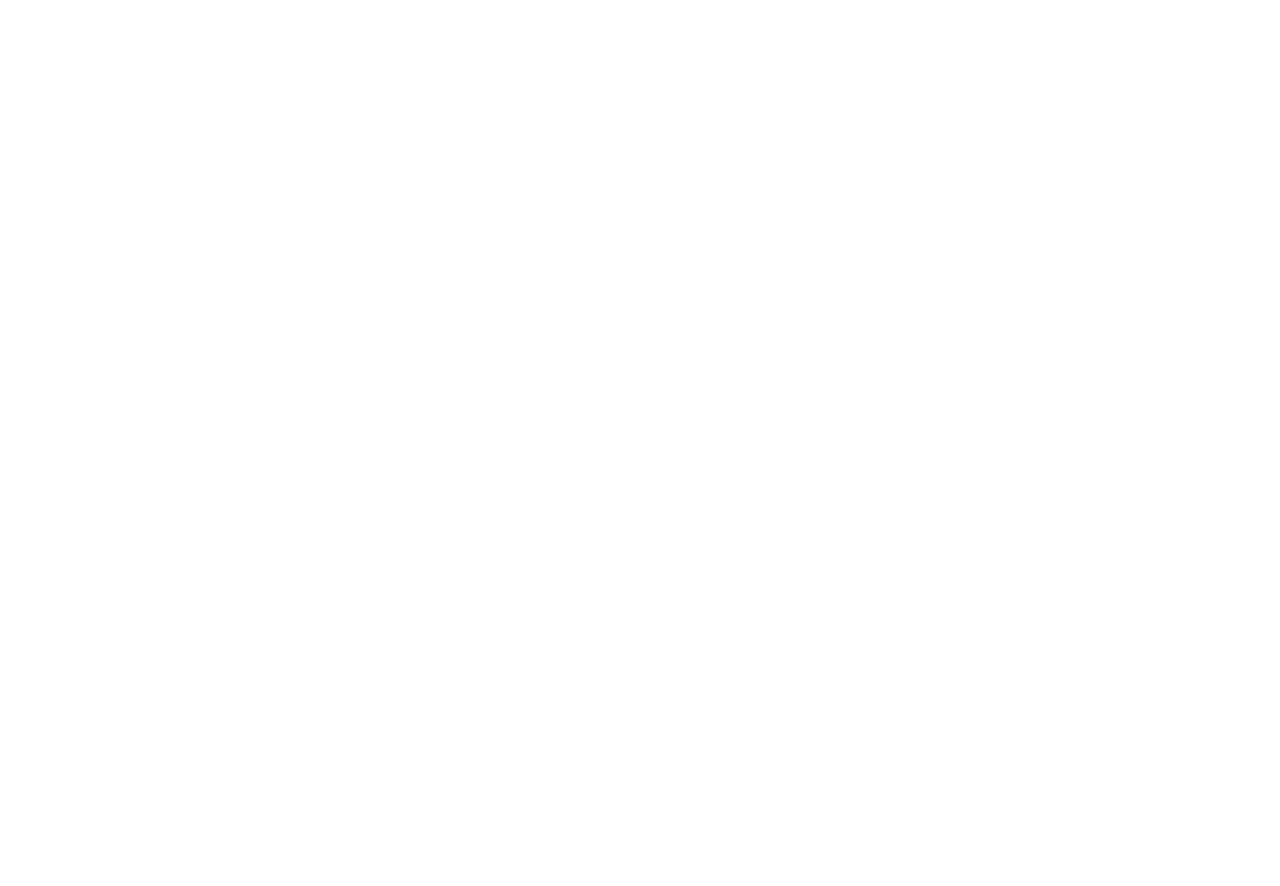
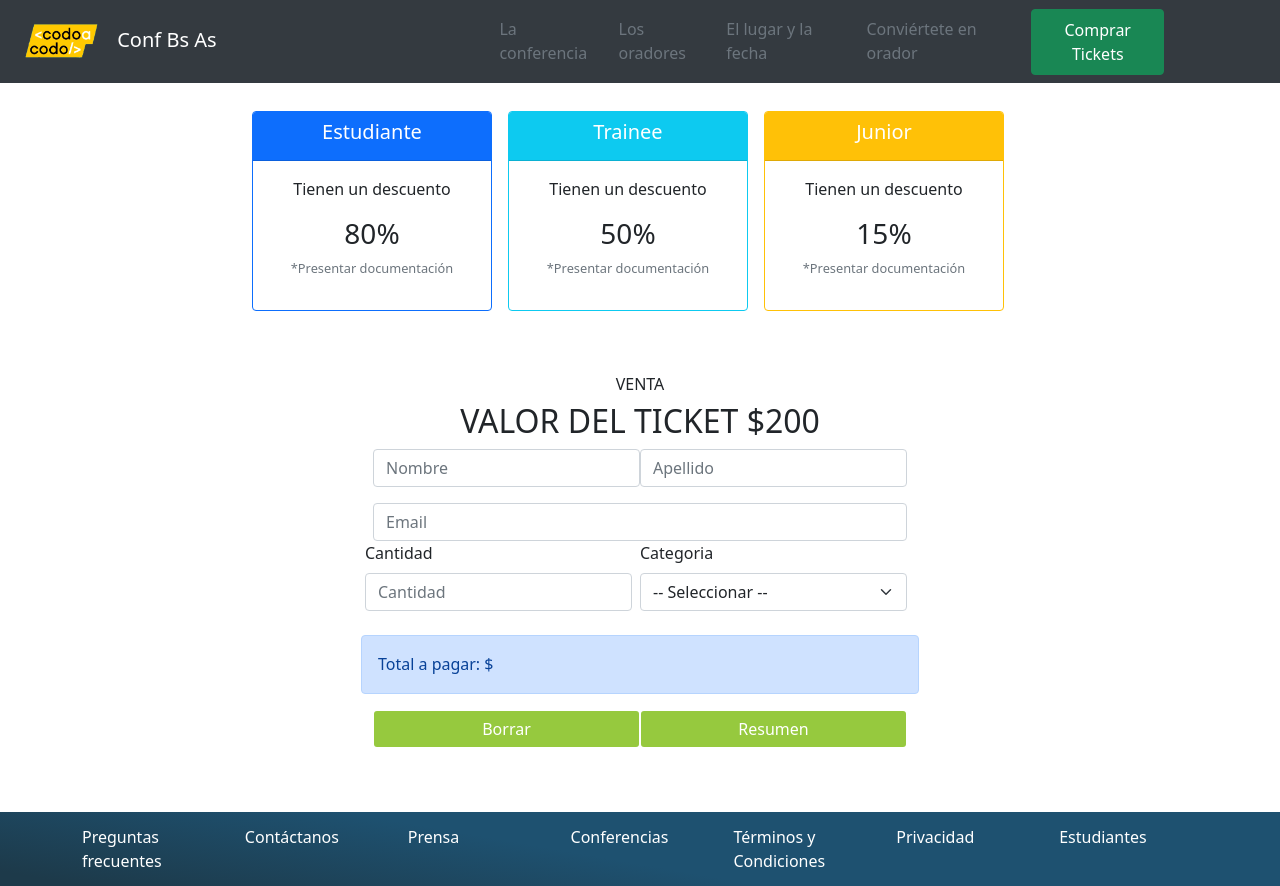
Before and after one commit to priscila-ds8/Proyecto-Final-CAC, a plain HTML site: page pages/comprar_tickets.html in a window 1280 px wide. Before the commit the page ends 800 px from the top, so only its background shows below. Drawn offline with Linux system fonts and the light colour scheme.

Commit message:
actualización comprar tickets con JS

```diff
--- a/css/estilos.css
+++ b/css/estilos.css
@@ -10,7 +10,7 @@
 
 .justificadoNav{
     display: flex;
-    padding-left: 30%;
+    padding-left: 25%;
     padding-right: 10%;
     justify-content: space-around;
     width: 100%;
@@ -66,6 +66,16 @@
     padding: 1%;
 }
 
+/*--------------------------------PAGINA COMPRA D TICKETS --------------------------------------------------*/
+.tamañoLetra {
+    font-size: 0.8rem;
+}
+
+.cardTickets {
+    padding-left: 20%;
+    padding-right: 20%;
+}
+
 
 /* -------------------  MEDIA QUERIES --------------------------------*/
 @media screen and (max-width:500px){
@@ -96,7 +106,7 @@
     font-size: 0.5rem;
 }
 .estilosFooter{
-    font-size: 0.3rem;
+    font-size: 0.5rem;
     justify-content: space-around;
     padding-left: 2rem;
     padding-right: 2rem;
--- a/index.html
+++ b/index.html
@@ -11,7 +11,7 @@
     </head>
     <body>
 
-     <!---------------------- HEADER ------------------------------------>
+     <!------------------------------- HEADER ------------------------------------------------>
         <header>
             <nav class="navbar navbar-expand-lg navbar-light bgColorGris">
                 <div class="container-fluid">
@@ -28,14 +28,14 @@
                             <li class="nav-item"><a class="nav-link text-muted" href="#losOradores">Los oradores</a></li>
                             <li class="nav-item"><a class="nav-link text-muted" href="#lugarYfecha">El lugar y la fecha</a></li>
                             <li class="nav-item"><a class="nav-link text-muted" href="#convierteteEnOrador">Conviértete en orador</a></li>
-                            <li class="nav-item"><a class="nav-link text-success" href="./pages/comprartickets.html">Comprar Tickets</a></li>
+                            <li class="nav-item"><a class="nav-link text-success" href="./pages/comprar_tickets.html">Comprar Tickets</a></li>
                         </ul>
                   </div>
                 </div>
             </nav>
         </header>
 
-        <!------------------------ MAIN ------------------------------------>
+        <!------------------------------------------ MAIN -------------------------------------------->
         <main>
             <section class="position-relative">
                     <div id="carouselExampleControls" class="carousel slide" data-bs-ride="carousel">
@@ -62,7 +62,7 @@
                             <h1>Conferencia Bs. As.</h1>
                             <p class="align-items-end"> Bs As llega por primera vez a la Argentina. Un evento para compartir con nuestra comunidad, el conocimiento y experiencia de los expertos que están creando el futuro de Internet. Ven a conocer a miembros del evento, a otros estudiantes de Codo a Codo y a los oradores de primer nivel que tenemos para ti. Te esperamos!</p>
                             <a class="btn btn-outline-light" href="#convierteteEnOrador">Quiero ser orador</a>
-                            <button type="button" class="btn btn-success">Comprar tickets</button>
+                            <button type="button" class="btn btn-success" href="./pages/comprar_tickets.html"> Comprar tickets</button>
                         </div>
                     </div>
             </section>
@@ -200,5 +200,6 @@
             </footer>
 
         <script src="./js/bootstrap.bundle.min.js"></script>
+        <script src="./js/main.js "></script>
     </body>
 </html>
--- /dev/null
+++ b/js/main.js
@@ -0,0 +1,98 @@
+
+const valorTicket = 200;
+const emailValido = email => {
+   return /^[^\s@]+@[^\s@]+\.[^\s@]+$/.test (email);
+}
+
+let descuentoEstudiante = 80;
+let descuentoTrainee = 50;
+let descuentoJunior = 20;
+
+
+let nombre = document.getElementById ('nombre');
+console.log (nombre);
+let apellido = document.getElementById ('apellido');
+console.log (apellido);
+let email = document.getElementById ('email');
+console.log (email);
+let cantidad = document.getElementById ('cantidad');
+console.log (cantidad);
+let categoria = document.getElementById ('categoria');
+console.log (categoria);
+
+
+//------------ VALIDACIONES --------------------------------
+function quitarClaseError () {
+   let x = document.querySelectorAll (".form-control, .form-select");
+   let i;
+   for (i = 0; i < x.length; i++ ){
+      x [i].classList.remove ('is-invalid');
+   }
+}
+
+function resetTotalPagar () {
+   quitarClaseError ();
+   totalPagar.innerHTML = '';
+}
+
+function totalPagar () {
+   quitarClaseError ();
+
+   if (nombre.value === "") {
+      alert ( "Por favor, escribí tu nombre");
+      nombre.classList.add ("is-invalid");
+      nombre.focus ();
+      return;
+   }
+
+   if (apellido.value === "") {
+      alert ( "Por favor, escribí tu apellido");
+      apellido.classList.add ("is-invalid");
+      apellido.focus ();
+      return;
+   }
+
+   if (!emailValido (email.value)) {
+      alert ( "Por favor, escribí un email válido");
+      email.classList.add ("is-invalid");
+      email.focus ()
+      return;
+   }
+
+
+   if ((cantidad.value <= 0))   {
+      alert ("Por favor, ingresá la cantidad correcta de tickets");
+      cantidad.classList.add ("is-invalid");
+      cantidad.focus ();
+      return;
+   }
+
+   if (categoria.value === "") {
+      alert ( "Por favor, escribí la categoría");
+      categoria.classList.add ("is-invalid");
+      categoria.focus ();
+      return;
+   }
+
+
+// ----------------- LOGICA -------------------------
+let totalValorTickets = (cantidad.value) * valorTicket;
+
+if (categoria.value == 0) {
+   totalValorTickets = totalValorTickets;
+}
+else if (categoria.value == 1) {
+   totalValorTickets = totalValorTickets - (descuentoEstudiante / 100 * totalValorTickets);
+}
+else if (categoria.value == 2) {
+   totalValorTickets = totalValorTickets - (descuentoTrainee / 100 * totalValorTickets);
+}
+else if (categoria.value == 3) {
+   totalValorTickets = totalValorTickets - (descuentoJunior / 100 * totalValorTickets);
+}
+
+totalPagar.innerHTML = totalValorTickets;
+}
+
+borrar.addEventListener ('click', resetTotalPagar);
+resumen.addEventListener ('click', totalPagar);
--- a/pages/comprar_tickets.html
+++ b/pages/comprar_tickets.html
@@ -0,0 +1,134 @@
+<!DOCTYPE html>
+<html lang="es">
+<head>
+    <meta charset="UTF-8">
+    <meta http-equiv="X-UA-Compatible" content="IE=edge">
+    <meta name="viewport" content="width=device-width, initial-scale=1.0">
+    <title>PROYECTO FINAL CAC</title>
+    <link rel="shortcut icon" href="../favicon.ico">
+    <link rel="stylesheet" href="../css/bootstrap.min.css">
+    <link rel="stylesheet" href="../css/estilos.css">
+</head>
+<body>
+  <!--------------------------------------------------HEADER ------------------------------------------->
+    <header>
+        <nav class="navbar navbar-expand-lg navbar-light bgColorGris">
+            <div class="container-fluid">
+              <a class="  navbar-brand text-white" href="#">
+                <img src="../assets/imagenes/codoacodo.png" alt="logo" width="100">
+                Conf Bs As
+              </a>
+              <button class="navbar-toggler" type="button" data-bs-toggle="collapse" data-bs-target="#navbarSupportedContent" aria-controls="navbarSupportedContent" aria-expanded="false" aria-label="Toggle navigation">
+                <span class="navbar-toggler-icon"></span>
+              </button>
+              <div class="collapse navbar-collapse" id="navbarSupportedContent">
+                    <ul class="navbar-nav me-auto mb-2 mb-lg-0  justificadoNav">
+                        <li class="nav-item"><a class="nav-link text-muted" aria-current="page" href="../index.html">La conferencia</a></li>
+                        <li class="nav-item"><a class="nav-link text-muted" href="../index.html">Los oradores</a></li>
+                        <li class="nav-item"><a class="nav-link text-muted" href="../index.html">El lugar y la fecha</a></li>
+                        <li class="nav-item"><a class="nav-link text-muted" href="../index.html">Conviértete en orador</a></li>
+                        <li class="nav-item"><a class="nav-link text-success btn btn-outline-success active text-white" href="#">Comprar Tickets</a></li>
+                    </ul>
+              </div>
+            </div>
+        </nav>
+    </header>
+
+    <!-------------------------------------- TARJETAS ESTUDIANTE, TRAINEE, JUNIOR---------------------------------->
+    <main>
+        <div class="row row-cols-1 row-cols-md-3 g-4 mt-1 cardTickets">
+            <div class="card border-primary mb-3 text-center mx-2 px-0" style="max-width: 15rem;">
+              <div class="card-header bg-primary text-white mx-0"><h5 class="card-title">Estudiante</h5></div>
+              <div class="card-body">
+                <p class="card-text">Tienen un descuento</p>
+                <h3>80%</h3>
+                <p class="text-secondary tamañoLetra">*Presentar documentación</p>
+              </div>
+            </div>
+            <div class="card border-info mb-3 text-center mx-2 px-0" style="max-width: 15rem;">
+              <div class="card-header bg-info text-white mx-0"><h5 class="card-title">Trainee</h5></div>
+              <div class="card-body">
+                <p class="card-text">Tienen un descuento</p>
+                <h3>50%</h3>
+                <p class="text-secondary tamañoLetra">*Presentar documentación</p>
+              </div>
+            </div>
+            <div class="card border-warning mb-3 text-center mx-2 px-0" style="max-width: 15rem;">
+              <div class="card-header bg-warning text-white mx-0"><h5 class="card-title">Junior</h5></div>
+              <div class="card-body">
+                <p class="card-text">Tienen un descuento</p>
+                <h3>15%</h3>
+                <p class="text-secondary tamañoLetra">*Presentar documentación</p>
+              </div>
+            </div>
+        </div>
+    </main>
+
+
+    <!-------------------------------------------------- VALOR TICKET -------------------------------------------------->
+    <section class="container mx-auto mt-0">
+        <div class="text-center mt-5">
+            <p class="h6">VENTA</p>
+            <p class="h2">VALOR DEL TICKET $200</p>
+        </div>
+
+        <div class="row ancho">
+            <div class="col mb-3 d-flex">
+                <input type="text" class="form-control" id="nombre" aria-label="Nombre" placeholder="Nombre" required>
+                <input type="text" class="form-control" id="apellido" aria-label="Apellido" placeholder="Apellido" required>
+            </div>
+            <div>
+              <input type="email" class="form-control" id="email" aria-label="Email" placeholder="Email" required>
+            </div>
+            <div class="row gx-2">
+              <div class="col-md mb-3">
+                <label for="cantidad" class="form-label">Cantidad</label>
+                <input type="number" class="form-control" id="cantidad" aria-label="Cantidad" placeholder="Cantidad" aria-label="cantidad" required>
+              </div>
+
+              <div class="col-md mb-3">
+                <label for="categoriaSelect" class="form-label">Categoria</label>
+                <select class="form-select" aria-label="Categoria" id="categoria">
+                  <option value="" selected> -- Seleccionar --</option>
+                  <option value="0">Sin categoría</option>
+                  <option value="1">Estudiante</option>
+                  <option value="2">Trainee</option>
+                  <option value="3">Junior</option>
+                </select>
+              </div>
+            </div>
+
+            <div class="alert alert-primary mt-2" role="alert">
+              Total a pagar: $ <span id="totalPagar" class="align-middle"></span>
+            </div>
+
+            <div class="col-md mb-3 d-flex">
+                <button class="form-control btn text-white colorButton" id="borrar" type="button">Borrar</button>
+                <button class="form-control btn text-white colorButton" id="resumen" type="button">Resumen</button>
+            </div>
+        </div>
+       </section>
+
+    <!----------------------------- FOOTER -------------------------->
+    <footer class="mt-5 estilosFooter">
+        <div class="container">
+          <div class="row">
+            <div class="col"> <a class="text-decoration-none text-white" href="">Preguntas frecuentes</a> </div>
+            <div class="col"> <a class="text-decoration-none text-white" href="">Contáctanos</a> </div>
+            <div class="col"> <a class="text-decoration-none text-white" href="">Prensa</a></div>
+            <div class="col"> <a class="text-decoration-none text-white" href="">Conferencias</a></div>
+            <div class="col"> <a class="text-decoration-none text-white" href="">Términos y Condiciones</a></div>
+            <div class="col"> <a class="text-decoration-none text-white" href="">Privacidad</a></div>
+            <div class="col"> <a class="text-decoration-none text-white" href="">Estudiantes</a></div>
+          </div>
+        </div>
+      </footer>
+
+
+      <script src="../js/bootstrap.min.js"></script>
+      <script src="../js/main.js"></script>
+     <!--<script src="../js/bootstrap.bundle.min.js"></script> -->
+
+
+</body>
+</html>
```
Also changed, not shown: pages/contacto.html (deleted, +0 -30 lines), js/bootstrap.bundle.min.js (deleted), js/bootstrap.min.js (added), pages/los_oradores.html (deleted), pages/lugar_y_fecha.html (deleted).
